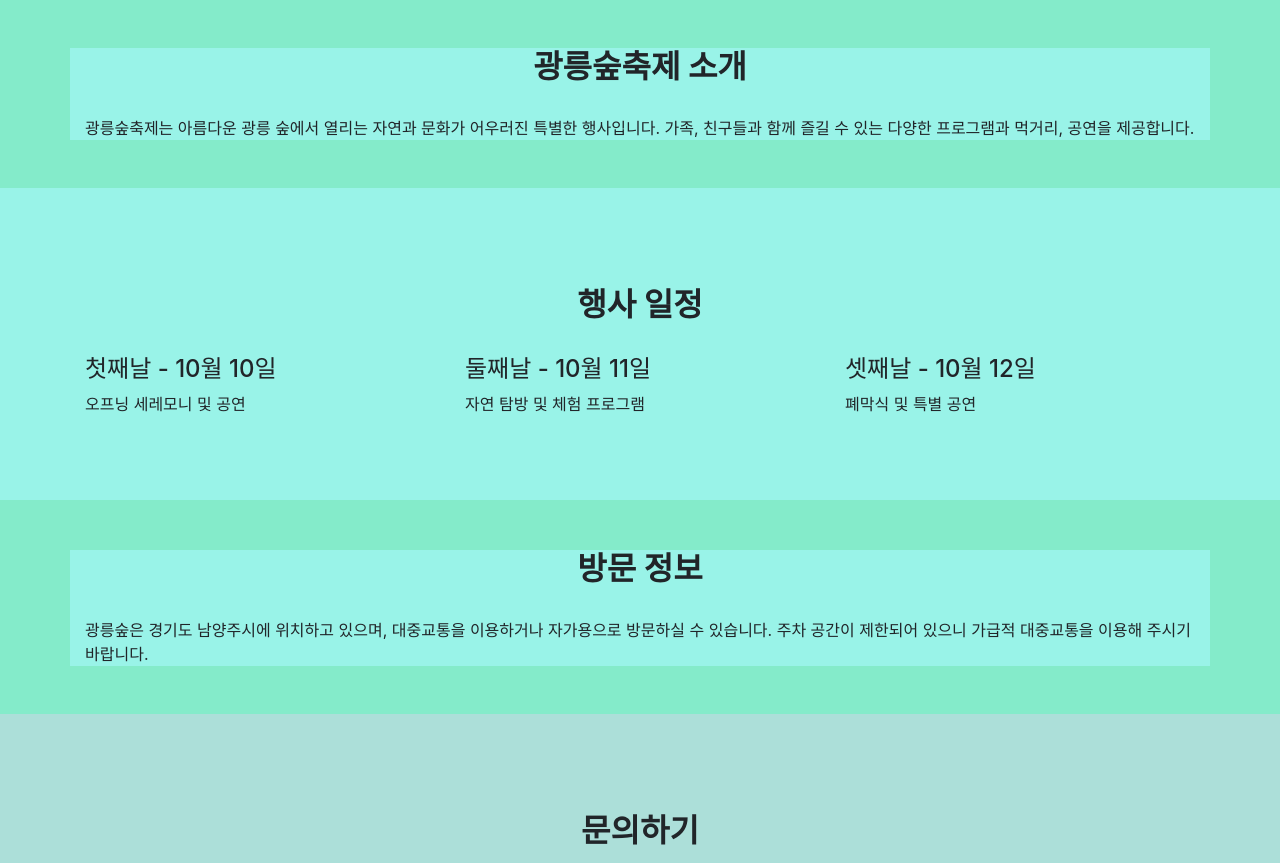
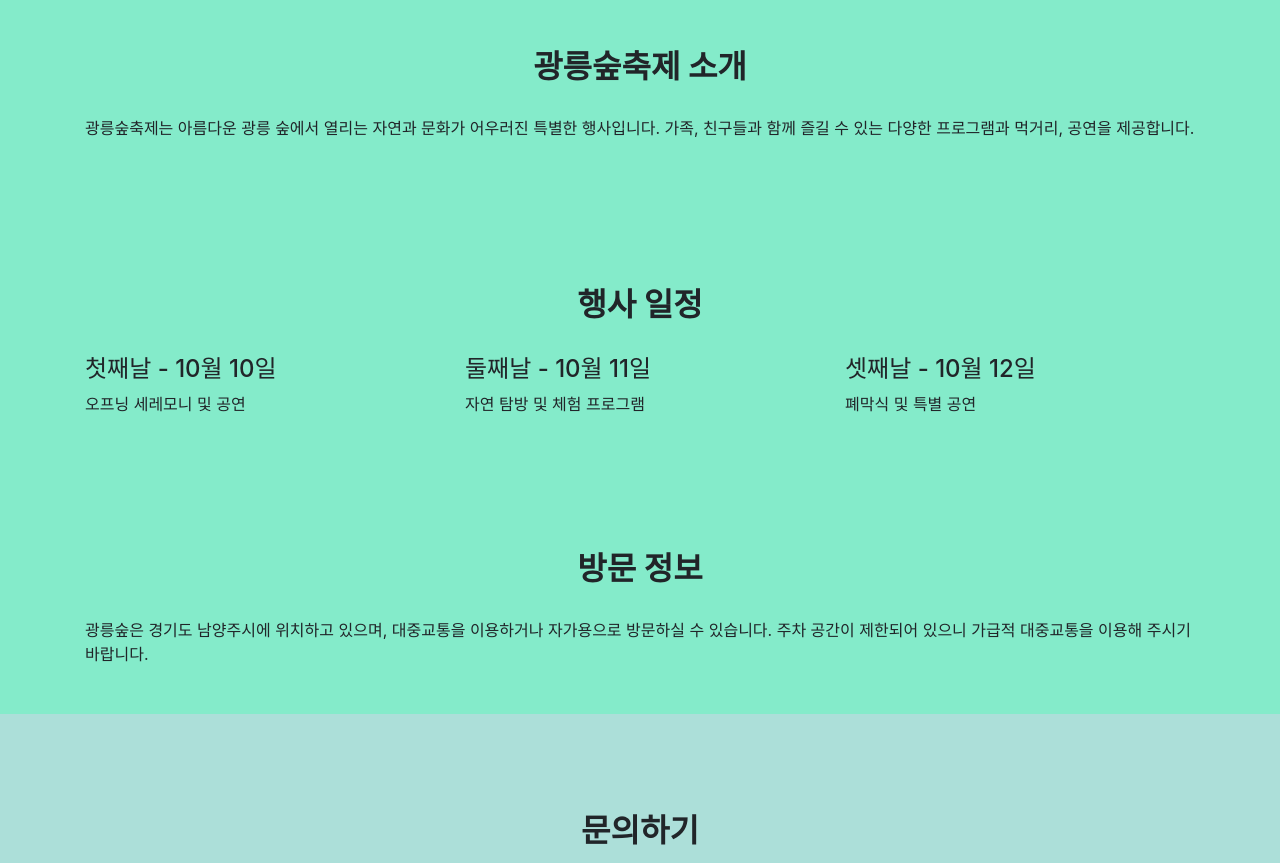
Before and after one commit to Rumini112/webtest, a plain HTML site: page index.html in a window 1280 px wide. Shown: the part 802-1665 px from the top of the page. Drawn offline with nearby package versions, Linux system fonts and the light colour scheme.

Commit message:
Update index.html

```diff
--- a/index.html
+++ b/index.html
@@ -34,13 +34,13 @@
       margin-bottom: 20px;
     }
     .about-section {
-      background-color: #99f3e8; /* 축제 소개 섹션 배경색 */
+      background-color: #84ebca; /* 축제 소개 섹션 배경색 */
     }
     .schedule-section {
-      background-color: #99f3e8; /* 행사 일정 섹션 배경색 */
+      background-color: #84ebca; /* 행사 일정 섹션 배경색 */
     }
     .info-section {
-      background-color: #99f3e8; /* 방문 정보 섹션 배경색 */
+      background-color: #84ebca; /* 방문 정보 섹션 배경색 */
     }
     .contact-section {
       background-color: #acdfd9; /* 문의하기 섹션 배경색 */
```
